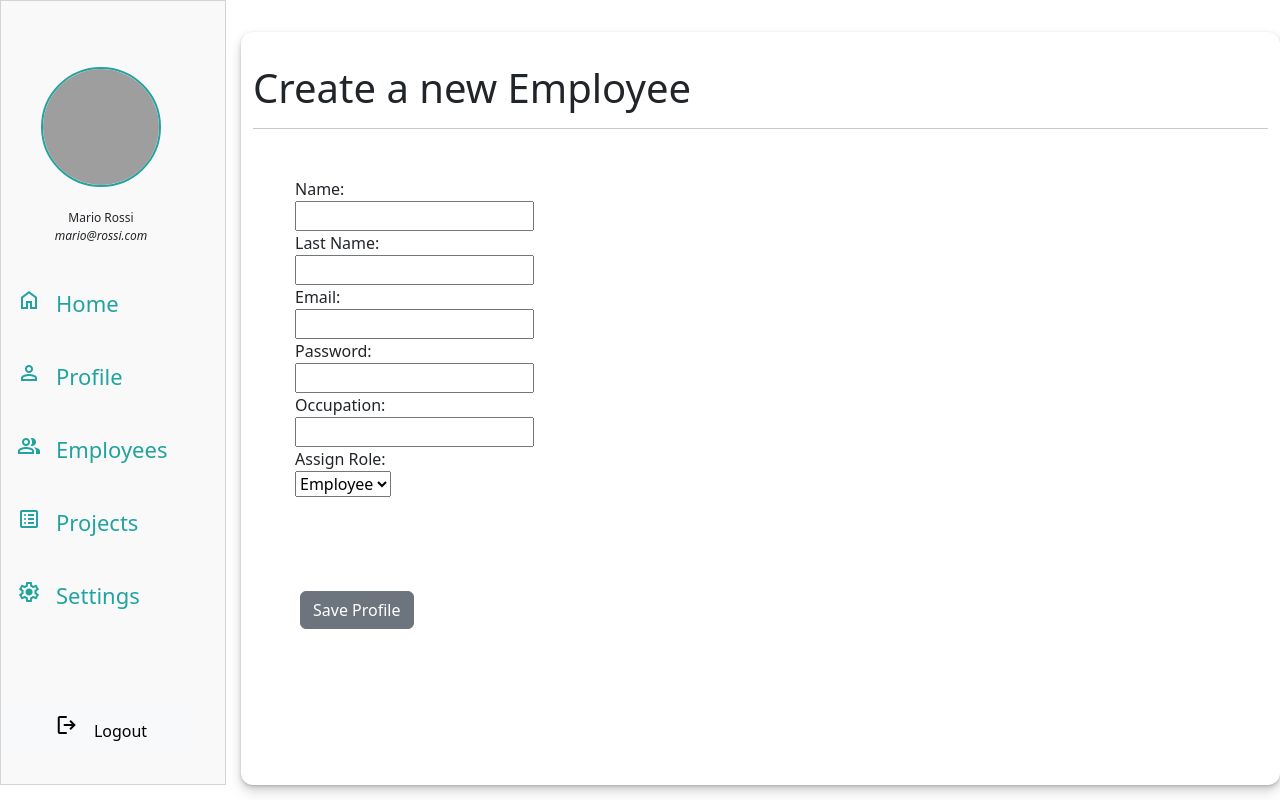
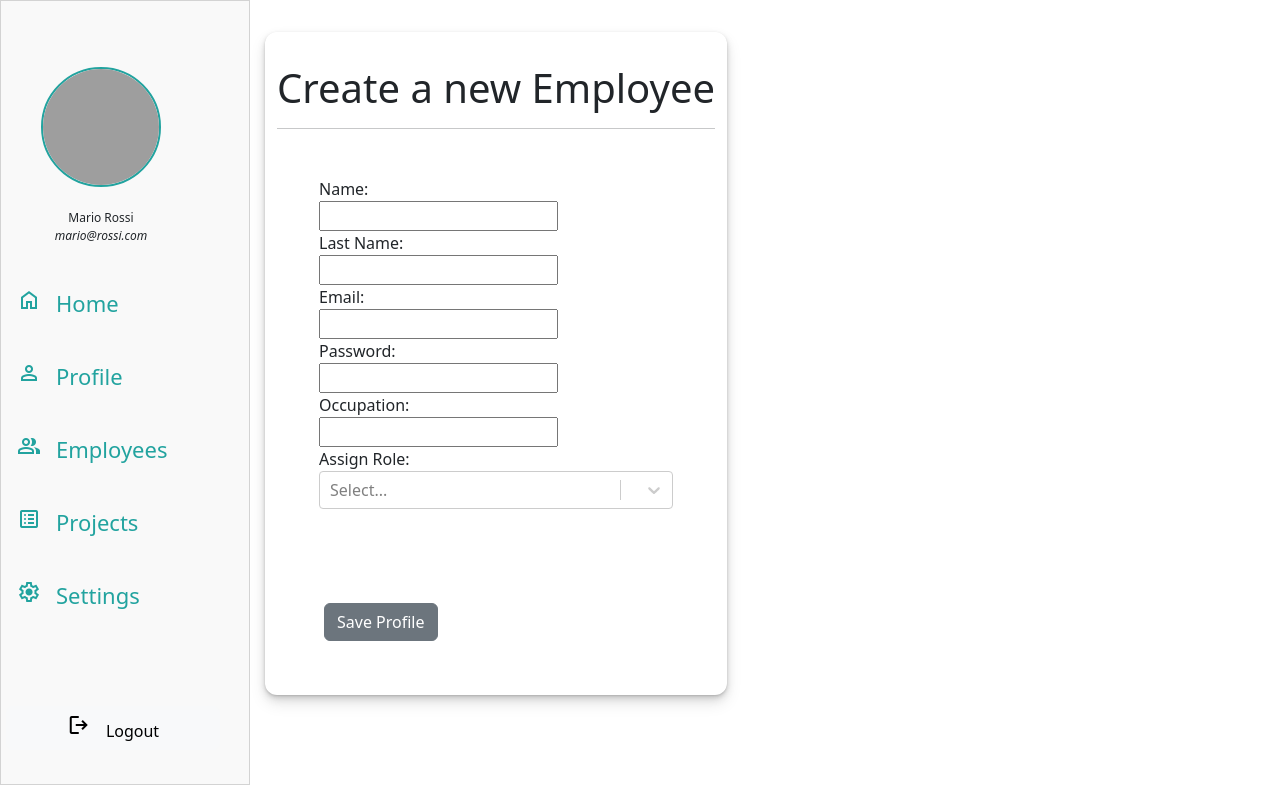
Before and after one commit to Valeprogr/Billy-board-finalproject, a React (Create React App) app in the folder client/: page /createNewEmployee in a window 1280 px wide. Built offline with nearby package versions, Linux system fonts and the light colour scheme; sample sign-in values are in the browser's storage; grey boxes are pictures that could not be loaded.

Commit message:
createNewEmployee backend logic and edit some err.

```diff
--- a/client/package.json
+++ b/client/package.json
@@ -13,6 +13,7 @@
     "react-hot-toast": "^2.4.0",
     "react-router-dom": "^6.6.1",
     "react-scripts": "5.0.1",
+    "react-select": "^5.7.0",
     "web-vitals": "^2.1.4"
   },
   "scripts": {
--- a/client/src/App.js
+++ b/client/src/App.js
@@ -14,7 +14,7 @@ import { useRoutes } from './routes';
 
 
 function App() {
-  const { token, login, logout, userId, ready } = useAuth();
+  const { token, login, logout, userId, ready, company } = useAuth();
   const isAuthenticated = !!token;
   const routes = useRoutes(isAuthenticated);
 
@@ -23,7 +23,7 @@ function App() {
     return <h1>loading..</h1>
   }
   return (
-    <AuthContext.Provider value={{ token, login, logout, userId, isAuthenticated }}>
+    <AuthContext.Provider value={{ token, login, logout, userId, isAuthenticated,company }}>
       <BrowserRouter>
 
       {
--- a/client/src/components/userHomepage/CreateNewEmployee.js
+++ b/client/src/components/userHomepage/CreateNewEmployee.js
@@ -1,30 +1,68 @@
-import React,{useState,useEffect} from 'react';
+import React, { useState, useEffect, useContext } from 'react';
 import "./createProject.css";
 import { useMessage } from '../../hooks/message.hook';
 import { useHttp } from '../../hooks/http.hook';
 import Btnspinner from "../../btnSpinner/BtnSpinner";
 import { Toaster } from "react-hot-toast";
+import { AuthContext } from '../../context/AuthContext.js';
+import Select from 'react-select';
+
+const options = [
+    { value: 'false', label: 'Employee' },
+    { value: 'true', label: 'Manager' },
+
+];
 
 const CreateNewEmployee = () => {
-    const {loading, request, error, clearError}= useHttp();
+    const { loading, request, error, clearError } = useHttp();
     const message = useMessage();
-    const [form, setForm]= useState({
-        name:'',
-        lastName:'',
-        email:'',
-        password:'',
-        user_occupation:'',
-        company_name:'',
-        its_Admin:''
+    const auth = useContext(AuthContext);
+    console.log(auth.company)
+
+    //Salvare l opzione
+    const [selectedOption, setSelectedOption] = useState(true);
+
+
+
+    const [form, setForm] = useState({
+        name: '',
+        lastname: '',
+        email: '',
+        password: '',
+        user_occupation: '',
+        company_name: auth.company,
+        its_Admin: true
     });
-    useEffect(()=>{
+    useEffect(() => {
         message(error);
         clearError();
-    },[error,message,clearError]);
+    }, [error, message, clearError]);
 
+    const changeHandler = (event) => {
+        setForm({ ...form, [event.target.name]: event.target.value });
+        console.log(form)
+
+    }
+
+    const createUser = async (event) => {
+        event.preventDefault();
+        try {
+            const data = await request('http://localhost:4000/createNewEmployee', 'POST', { ...form });
+            message(data);
+
+        } catch (event) {
+
+        }
+
+    }
+
+
+    console.log(selectedOption)
     return (
-        <>
+        <div id="createNewEmployee">
+            {selectedOption ?
                 <div className='container'>
+                    <Toaster />
                     <div className=''>
                         <h1>Create a new Employee</h1>
                         <hr></hr>
@@ -32,43 +70,50 @@ const CreateNewEmployee = () => {
 
                     <div className='form-container-createPro'>
                         <form>
-                <label for="name">Name:</label>
+                            <label htmlFor="name">Name:</label>
                             <br />
-                <input type="text" name='name'></input>
+                            <input type="text" name='name' onChange={changeHandler}></input>
                             <br />
-                <label for="lastname">Last Name:</label>
+                            <label htmlFor="lastname">Last Name:</label>
                             <br />
-                <input type="text" name='lastname'></input>
+                            <input type="text" name='lastname' onChange={changeHandler}></input>
                             <br />
-                <label for="email">Email:</label>
+                            <label htmlFor="email">Email:</label>
                             <br />
-                <input type="text" name='email'></input>
+                            <input type="text" name='email' onChange={changeHandler}></input>
                             <br />
-                <label for="password">Password:</label>
+                            <label htmlFor="password">Password:</label>
                             <br />
-                <input type="text" name='password'></input>
+                            <input type="password" name='password' onChange={changeHandler}></input>
                             <br />
-                <label for="occupation">Occupation:</label>
+                            <label htmlFor="occupation">Occupation:</label>
                             <br />
-                <input type="text" name='occupation'></input>
+                            <input type="text" name='user_occupation' onChange={changeHandler}></input>
                             <br />
-                <label name="role">Assign Role:</label>
+                            <label htmlFor="role">Assign Role:</label>
 
-                <div>
-                    <select>
-                        <option value="employee" name="employee">Employee</option>
-                        <option value="manager" name="manager">Manager</option>
-                    </select>
-                </div>
+                            <Select
+                                defaultValue={selectedOption}
+                                onChange={setSelectedOption}
+                                options={options} />
                             <div className='btn-container-create-project'>
-                    <button type="submit" class="btn btn-secondary">Save Profile</button>
+                                <button type="submit" class="btn btn-secondary" onClick={createUser}>Save Profile
+                                    {loading && <Btnspinner />}
+                                </button>
                             </div>
 
                         </form>
                     </div>
 
                 </div>
+                :
+                <>
+                    <h2>Loading...</h2>
                 </>
+
+
+            }
+        </div>
     );
 }
 
--- a/client/src/components/userHomepage/ProfileUser.js
+++ b/client/src/components/userHomepage/ProfileUser.js
@@ -1,11 +1,12 @@
-import React from 'react';
+import React,{useContext} from 'react';
 import data from "../../data.json"
 import image from "../../images/png/user.png"
 import "./profileUser.css"
+import { AuthContext } from '../../context/AuthContext';
 
 const ProfileUser = () => {
-    // console.log(data.companies[0].company_name)
-    // console.log(data.users)
+   const auth=useContext(AuthContext);
+   console.log(auth.company)
     return (
         <>
             <div className='container-body-profile'>
--- a/client/src/components/userHomepage/userHome/UserHome.js
+++ b/client/src/components/userHomepage/userHome/UserHome.js
@@ -1,20 +1,31 @@
-import React from 'react';
+import React,{useState,useEffect} from 'react';
 import FooterUser from './FooterUser';
 import "../userHome/homeUser.css";
-import FetchDB from '../../../fetchDB/fetchDB';
+//import FetchDB from '../../../fetchDB/fetchDB';
 import Card from '../card/Card';
 import CardHolidays from '../card/CardHolidays';
 import CardProjectsSum from '../card/CardProjectsSum';
 
 const UserHome = () => {
-    FetchDB()
+    // const [localStorageData,setLocalStorageData]=useState(true)
+    // console.log(localStorageData.company)
+    //FetchDB()
+
+// useEffect(()=>{
+//     getCompany()
+// },[])
+//     const getCompany=()=>{setLocalStorageData(JSON.parse(localStorage.getItem('userData')))}
+
     return (
         <div className='admin-home-body'>
-        <div className='admin-home-container'>
-        <CardHolidays />
+
+            <div className='admin-home-container'>
+            <CardHolidays />
             <CardProjectsSum/>
             <Card />
             </div>
+
+
 
 
 
--- a/client/src/hooks/auth.hook.js
+++ b/client/src/hooks/auth.hook.js
@@ -5,12 +5,12 @@ import {useState, useCallback, useEffect} from "react";
 export const useAuth = () => {
     const [token, setToken] = useState(null);
     const [ready, setReady] = useState(false);
-    const [companyName, setCompanyName] = useState(null);
+    const [company, setCompany] = useState(null);
     const storageName = 'userData';
 
     const login = useCallback((jwtToken, company_name) => {
         setToken(jwtToken);
-        setCompanyName(company_name);
+        setCompany(company_name);
 
         localStorage.setItem(storageName, JSON.stringify({
             company: company_name,
@@ -20,16 +20,16 @@ export const useAuth = () => {
 
     const logout = useCallback(() => {
         setToken(null);
-        companyName(null);
+        company(null);
         localStorage.removeItem(storageName);
     }, []);
 
     useEffect(() => {
         const data = JSON.parse(localStorage.getItem(storageName));
         if (data && data.token) {
-            login(data.token, data.company_name);
+            login(data.token, data.company);
         }
         setReady(true);
     }, [login]);
-    return {login, logout, token, companyName, ready}
+    return {login, logout, token, company, ready}
 }
--- a/client/src/pages/login/Login.js
+++ b/client/src/pages/login/Login.js
@@ -16,6 +16,9 @@ const Login = () => {
         password: ''
     });
 
+
+
+
     useEffect(() => {
         message(error);
         clearError();
@@ -31,11 +34,13 @@ const Login = () => {
         try {
             const data = await request('http://localhost:4000/login', 'POST', {...form});
             auth.login(data.token, data.company_name);
-            console.log (data.company_name)
+           //console.log(data.company_name)
+
 
         } catch (e) {
         }
     }
+
 
     return (
         <div id='login' className='login-body'>
--- a/client/src/routes.js
+++ b/client/src/routes.js
@@ -16,6 +16,7 @@ import CreateNewEmployee from "./components/userHomepage/CreateNewEmployee";
 
 export const useRoutes = (isAuthenticated) => {
     if (isAuthenticated) {
+
         return (
             <Routes>
                 <Route path="/user/dashboard" element={<UserHome/>} />
```
Also changed, not shown: 2 other files (tests, documents, lock files or other folders). Lines whose indentation alone changed are shown as unchanged.
